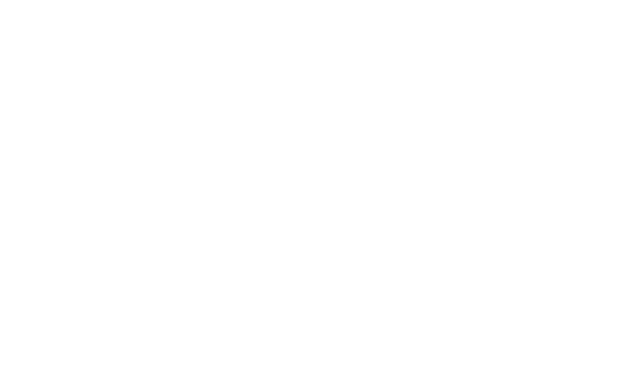
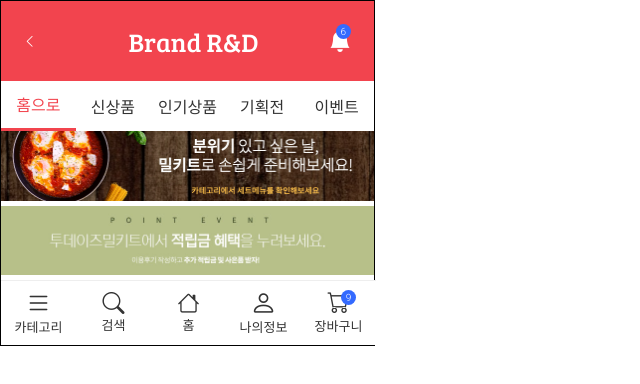
Before and after one commit to yslee1126/publising-test, a plain HTML site: page html/front.html in a window 1280 px wide. Shown: the whole page, without its empty margins (0-640 px from the left). Drawn offline with nearby package versions, Linux system fonts and the light colour scheme.

Commit message:
front category

```diff
--- a/css/style.css
+++ b/css/style.css
@@ -768,3 +768,32 @@ body {
     border: none;
     background-color: transparent;
 }
+
+/* front html */
+.front {}
+.front-inner {}
+.front-content {
+    padding: 0 ;
+}
+/* front category navigation */
+.category-navigation {
+    height: 50px;
+    display: flex;
+    justify-content: space-between;
+}
+.category-navigation a {
+    flex: 1;
+    display: flex;
+    align-items: center;
+    justify-content: center;
+    font-size: 16px;
+    font-weight: normal;
+}
+.category-navigation a.active {
+    border-bottom: 3px solid var(--crimson);
+    color: var(--crimson);
+}
+/* front banner */
+.front .banner a img {
+    width: 100%;
+}
--- a/html/front.html
+++ b/html/front.html
@@ -0,0 +1,34 @@
+<!DOCTYPE html>
+<html lang="en">
+<head>
+    <meta charset="UTF-8">
+    <script src="https://code.jquery.com/jquery-3.6.1.min.js"
+        integrity="sha256-o88AwQnZB+VDvE9tvIXrMQaPlFFSUTR+nldQm1LuPXQ=" crossorigin="anonymous"></script>
+    <link rel="stylesheet" href="/css/style.css">
+    <script src="/js/custom.js"></script>
+    <title>Document</title>
+</head>
+<body>
+    <div class="container front">
+        <div class="front-inner">
+            <div class="main-header-include"></div>
+            <div class="front-content">
+                <div class="category-navigation">
+                    <a class="active" href="#none">홈으로</a>
+                    <a href="#none">신상품</a>
+                    <a href="#none">인기상품</a>
+                    <a href="#none">기획전</a>
+                    <a href="#none">이벤트</a>
+                </div>
+                <div class="banner">
+                    <a href=""><img src="/images/goods-banner-01.jpg" alt=""></a>
+                </div>
+                <div class="banner">
+                    <a href=""><img src="/images/goods-banner-02.jpg" alt=""></a>
+                </div>
+            </div>
+            <div class="gnb-include"></div>
+        </div>
+    </div>
+</body>
+</html>
```
